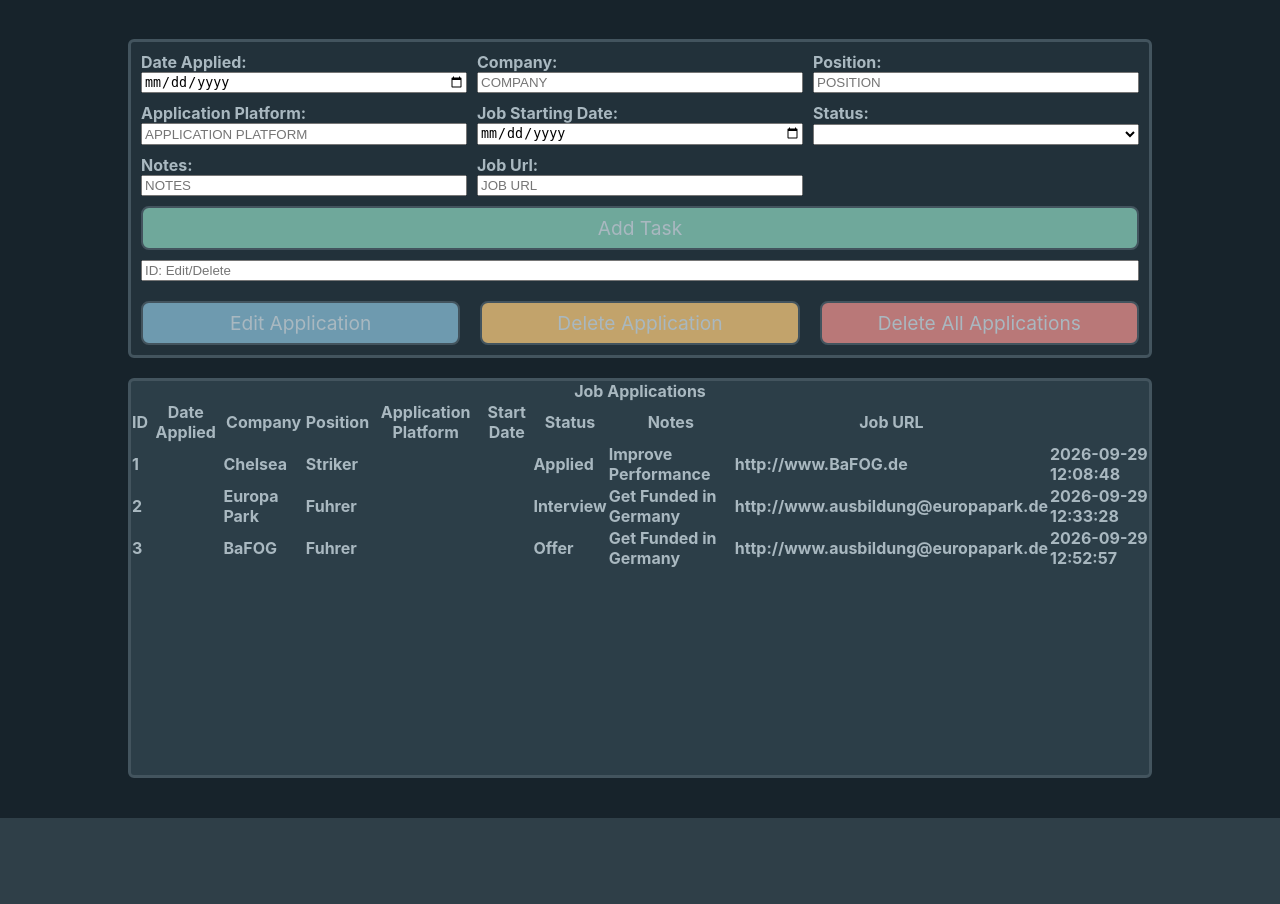
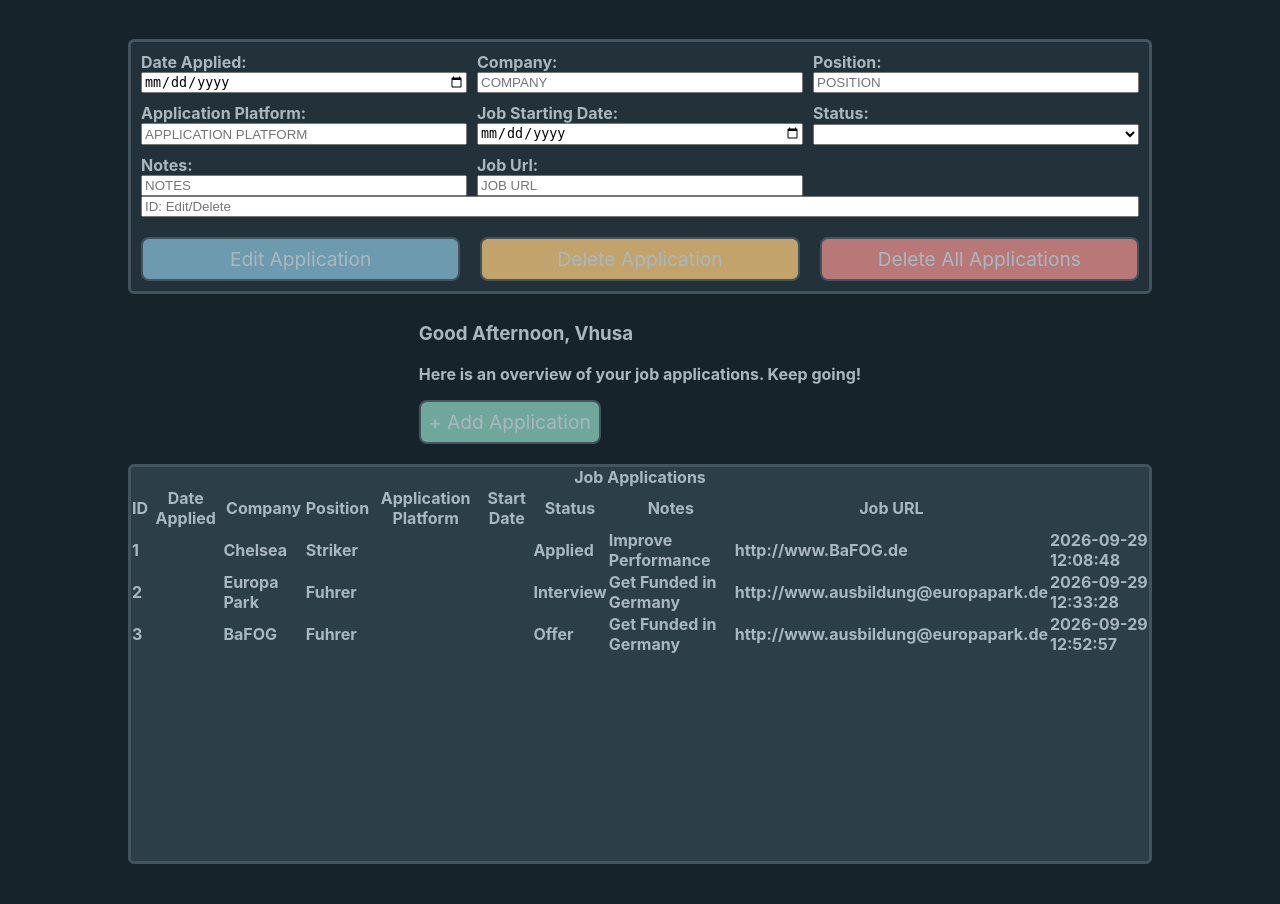
Before and after one commit to Blackbottt/Job-Application-Tracker, a Flask app: page / in a window 1280 px wide. Shown: the part 801-1705 px from the top of the page. Before the commit the page ends 1619 px from the top, so only its background shows below. Run offline with Flask 3, Linux system fonts and the light colour scheme; data comes from the database, SQL or seed files in the repository.

Commit message:
feat: moved add applications button to greet actions from form

```diff
--- a/templates/index.html
+++ b/templates/index.html
@@ -109,13 +109,20 @@
                             placeholder="JOB URL"
                         >
                     </div>
-                    <button type="submit" class="submit-add-applications">Add Task</button>
                 </form>
                 <div id="button-features" class="button-features"></div>
             </section>
             <section class="statistics-section">
                 <div class="taskbar"></div>
-                <div class="greet-actions"></div>
+                <div class="greet-actions">
+                    <div>
+                        <h3>Good Afternoon, Vhusa</h3>
+                        <p>Here is an overview of your job applications. Keep going!</p>
+                    </div>
+                    <div>
+                        <button type="submit" class="submit-add-applications">+ Add Application</button>
+                    </div>
+                </div>
                 <div class="display-statistics">
                     <div class="total-applications">
                     </div>
```
